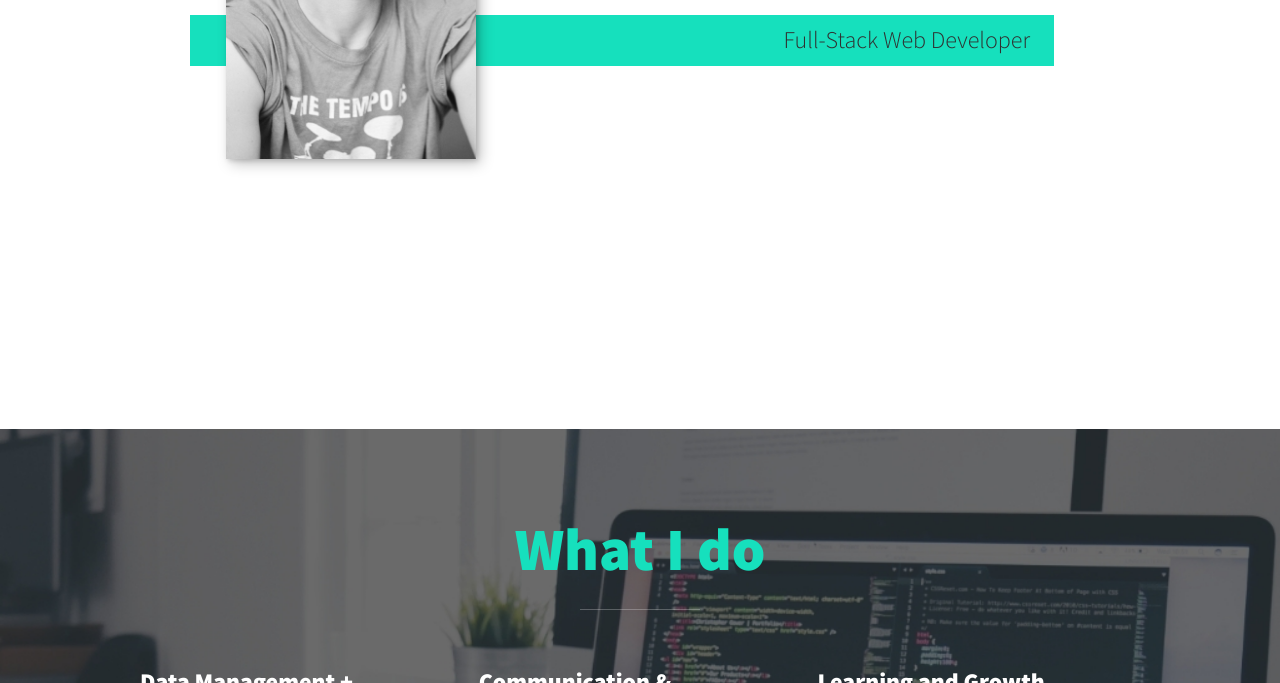
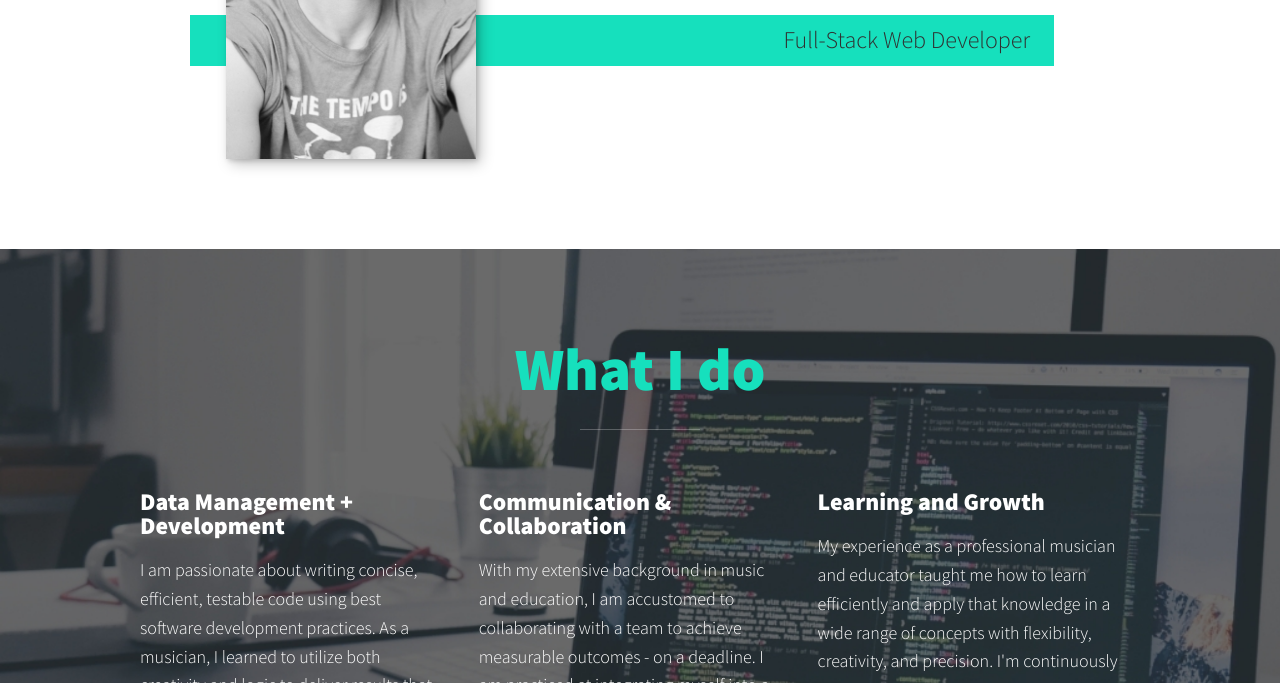
Before and after one commit to mickey-vershbow/MV-Code-Portfolio, a website: page index.html in a window 1280 px wide. Shown: the part 417-1100 px from the top of the page. Drawn offline with nearby package versions, Linux system fonts and the light colour scheme.

Commit message:
removed intro text-section

```diff
--- a/index.html
+++ b/index.html
@@ -54,7 +54,7 @@
       </nav>
     </header>
 
-    <!-- Introduction -->
+     <!-- Introduction -->
     <section class="intro" id="home">
       <h1 class="section__title section__title--intro">
         Hi, I am <strong>Mickey Vershbow</strong>
@@ -67,10 +67,6 @@
         alt="a picture of Mickey smiling"
         class="intro__img"
       />
-    </section>
-
-    <section class="section__intro--text">
-
     </section>
 
     <!-- My services -->
```
